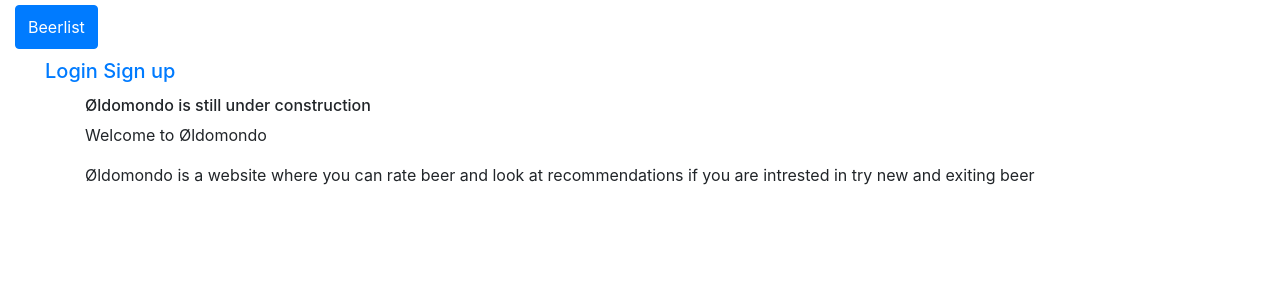
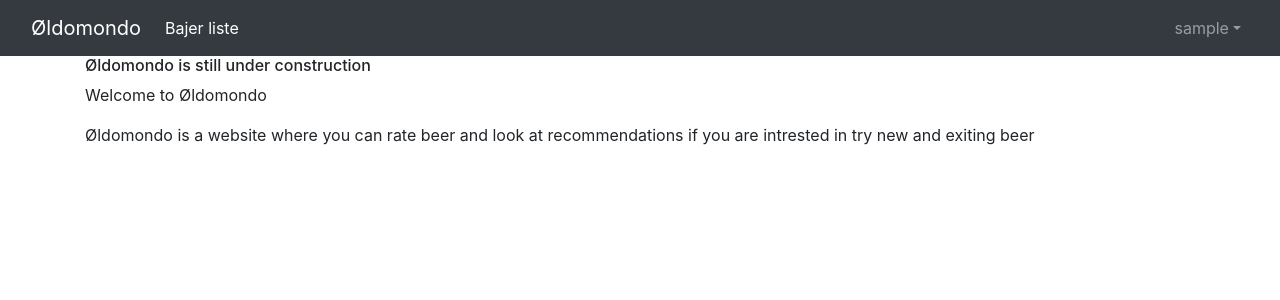
Before and after one commit to Lucassass/Bajer-rating, a Flask app: page / in a window 1280 px wide. Shown: the top 300 px of the page. Run offline with Flask 2, Linux system fonts and the light colour scheme; the visitor is signed in with stand-in values (Sample User, id 1); some libraries are stand-ins or nearby versions.

Commit message:
Remade layout, and added session login

```diff
--- a/app.py
+++ b/app.py
@@ -1,5 +1,5 @@
 import gc
-from flask import Flask, render_template, request, url_for, redirect, session
+from flask import Flask, render_template, request, url_for, redirect, session, jsonify
 from wtforms import Form, TextField, PasswordField, validators
 from passlib.hash import sha256_crypt
 from model import create_connection, close_connection, create_tables, insert_user, retrieve_user
@@ -39,12 +39,12 @@ class LoginForm(Form):
 @app.route('/home')
 @app.route('/index')
 def index():
-    return render_template('index.html')
+    return render_template('index.html', user=session.get('username', None))
 
 @app.route('/beerlist')
 def beerlist():
-    rows = get_beer()
-    return render_template('bajerlist.html', posts=rows)
+    rows = jsonify(get_beer())
+    return render_template('bajerlist.html', posts=rows, user=session.get('username', None))
 
 @app.route('/register', methods=['GET', 'POST'])
 def register_page():
@@ -64,7 +64,8 @@ def register_page():
 
         if x[0] > 0:
             print("User already found")
-            return render_template('register.html', form=form)
+            return render_template('register.html', form=form,
+                                   user=session.get('username', None))
         else:
             insert_user(username, password, name, email)
             print("Added user")
@@ -75,28 +76,35 @@ def register_page():
 
             return redirect(url_for('index'))
 
-    return render_template('register.html', form=form)
+    return render_template('register.html', form=form, user=session.get('username', None))
 
 @app.route('/login', methods=['GET', 'POST'])
 def login():
     form = LoginForm()
     error = ''
-    if request.method == 'POST':# and form.validate():
+    if request.method == 'POST':
         data = retrieve_user(request.form['username'])
-        if sha256_crypt.verify(request.form['password'], data[2]):
+        if data is not None:
+            if sha256_crypt.verify(request.form['password'], data[2]):
 
-            session['logged_in'] = True
-            session['username'] = request.form['username']
+                session['logged_in'] = True
+                session['username'] = request.form['username']
 
-            print('Logged in')
-            return redirect(url_for('index'))
-        else:
-            error = 'Invalid credentials, try again'
-            print('Invalid credentials')
+                print('Logged in')
+                return redirect(url_for('index'))
+            else:
+                error = 'Invalid credentials, try again'
+                print('Invalid credentials')
 
         gc.collect()
-        return render_template('login.hmtl', error=error)
-    return render_template('login.html', form=form)
+        return render_template('login.html', error=error, form=form,
+                               user=session.get('username', None))
+    return render_template('login.html', form=form, user=session.get('username', None))
+
+@app.route('/logout')
+def logout():
+    session.clear()
+    return redirect(url_for('index'))
 
 if __name__ == "__main__":
     app.run()
--- a/templates/layout.html
+++ b/templates/layout.html
@@ -9,24 +9,34 @@
     <link rel="stylesheet" href="https://stackpath.bootstrapcdn.com/bootstrap/4.3.1/css/bootstrap.min.css" integrity="sha384-ggOyR0iXCbMQv3Xipma34MD+dH/1fQ784/j6cY/iJTQUOhcWr7x9JvoRxT2MZw1T" crossorigin="anonymous">
 </head>
 <header>
+  <nav class="navbar navbar-expand-lg navbar-fixed-top navbar-dark bg-dark">
     <div class="container-fluid">
-    <a href="/beerlist">
-      <button type="button" class="btn btn-primary" aria-label="Left Align" style="margin-top: 5px; margin-bottom: 5px; height: 44px; margin-right: 15px;">
-        <span class="glyphicon glyphicon-off" aria-hidden="true"></span> Beerlist
+
+      <div class="navbar-header">
+          <a class="navbar-brand" href="/">Øldomondo</a>
+      </div>
+
+
+        <button class="navbar-toggler" type="button" data-toggle="collapse" data-target="#navbarSupportedContent" aria-controls="navbarSupportedContent" aria-expanded="false" aria-label="Toggle navigation">
+          <span class="navbar-toggler-icon"></span>
         </button>
-    </a>
 
-    <ul class="nav navbar-nav navbar-right">
-      <div style="margin-right: 10px; margin-left: 15px; margin-top: 5px; margin-bottom: 5px;" class="container-fluid">
+        <div class="collapse navbar-collapse" id="navbarSupportedContent">
+          <ul class="navbar-nav mr-auto">
+            <li class="nav nav-item active">
+              <a href="/beerlist" class="nav-link">Bajer liste</a>
+            </li>
+          </ul>
 
-        <h5>
-          <a href="#" role="presentation" data-toggle="modal" data-target="#exampleModal"><span class="glyphicon glyphicon-log-in"></span> Login </a>
-
-          <div class="modal fade" id="exampleModal" tabindex="-1" role="dialog" aria-labelledby="exampleModalLabel" aria-hidden="true">
+          {% if not user %}
+          <ul class="nav navbar-nav ml-auto">
+            <li class="nav-item">
+                <a role="presentation" class="nav-link" data-toggle="modal" data-target="#login" href="#">Login</a>
+                <div class="modal fade" id="login" tabindex="-1" role="dialog" aria-labelledby="exampleModalLabel" aria-hidden="true">
                     <div class="modal-dialog">
                       <div class="modal-content">
                         <div class="modal-header">
-                  <h4 class="modal-title" id="exampleModalLabel">Login</h4>
+                          <h4 class="modal-title" id="login">Login</h4>
                           <button type="button" class="close" data-dismiss="modal" aria-label="Close"><span aria-hidden="true">×</span></button>
                         </div>
                         <div class="modal-body">
@@ -47,8 +57,9 @@
                       </div>
                     </div>
                   </div>
-
-          <a role="presentation" class="active" data-toggle="modal" data-target="#register" href="#"><span class="glyphicon glyphicon-pencil"></span> Sign up</a><h5>
+            </li>
+            <li class="nav-item">
+                <a role="presentation" class="nav-link" data-toggle="modal" data-target="#register" href="#"><span class="glyphicon glyphicon-pencil"></span> Sign up</a>
                     <div class="modal fade" id="register" tabindex="-1" role="dialog" aria-labelledby="exampleModalLabel" aria-hidden="true">
                       <div class="modal-dialog">
                         <div class="modal-content">
@@ -71,10 +82,21 @@
                         </div>
                       </div>
                     </div>
-        </h5>
+            </li>
+          </ul>
+          {% else %}
+            <ul class="nav navbar-nav ml-auto">
+              <li class="nav-item dropdown">
+                <a href="#" class="nav-link dropdown-toggle" data-toggle="dropdown" role="button" aria-haspopup="true" aria-expanded="false">{{ user }}<span class="caret"></span></a>
+                <ul class="dropdown-menu">
+                  <li><a href="/logout" class="nav-link" style="color: #343A40">Logout</a></li>
+                </ul>
+              </li>
+            </ul>
+          {% endif %}
         </div>
-    </ul>
     </div>
+  </nav>
 </header>
 
 <body>
```
Lines whose indentation alone changed are shown as unchanged.
